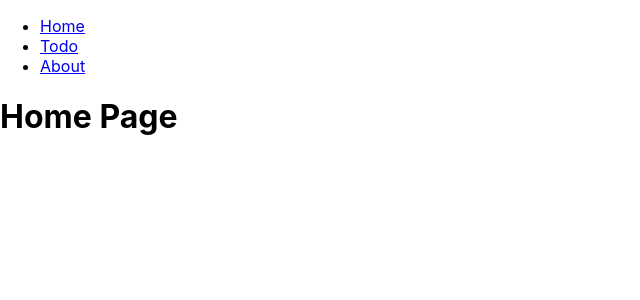
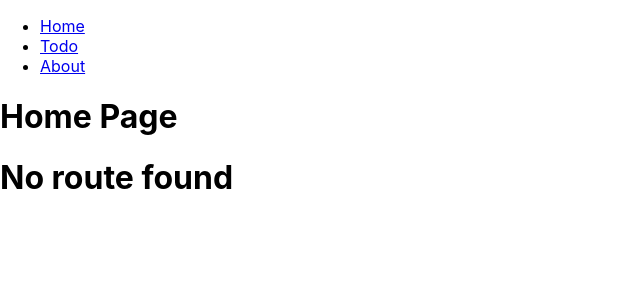
Before and after one commit to coder4affine/bashar_react_training, a React app: page / in a window 1280 px wide. Shown: the top 300 px of the page, without its empty margins (0-640 px from the left). Built offline with nearby package versions, Linux system fonts and the light colour scheme.

Commit message:
added no mathc path

```diff
--- a/src/route.js
+++ b/src/route.js
@@ -6,6 +6,7 @@ import PrivateRoute from './components/PrivateRoute';
 const AsyncTodo = lazy(() => import('./screens/Todo'));
 const AsyncHome = lazy(() => import('./screens/Home'));
 const AsyncAbout = lazy(() => import('./screens/About'));
+const AsyncNoMatch = lazy(() => import('./screens/NoMatch'));
 
 const Loader = () => <h1>Loading...</h1>;
 
@@ -19,6 +20,7 @@ export default class route extends Component {
           <Route path="/" exact component={AsyncHome} />
           <Route path="/about/" component={AsyncAbout} />
           <PrivateRoute isAuthenticated path="/todo/" component={AsyncTodo} />
+          <Route component={AsyncNoMatch} />
         </Suspense>
       </Switch>
     );
--- /dev/null
+++ b/src/screens/NoMatch/index.js
@@ -0,0 +1,12 @@
+import React from 'react';
+// import PropTypes from 'prop-types';s
+
+const index = () => (
+  <div>
+    <h1>No route found</h1>
+  </div>
+);
+
+index.propTypes = {};
+
+export default index;
```
